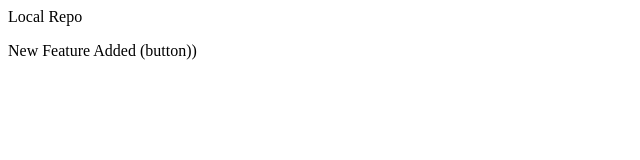
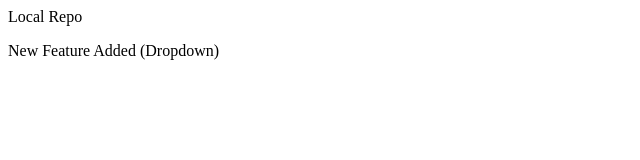
Before and after one commit to Mrcoder14/Tp2, a plain HTML site: page index.html in a window 1280 px wide. Shown: the full height of the page, 0-640 px from the left. Drawn offline with Linux system fonts and the light colour scheme.

Commit message:
New feature

```diff
--- a/index.html
+++ b/index.html
@@ -1,2 +1,2 @@
 <p>Local Repo </p>
-<p> New Feature Added (button))</p>
+<p> New Feature Added (Dropdown)</p>
```
